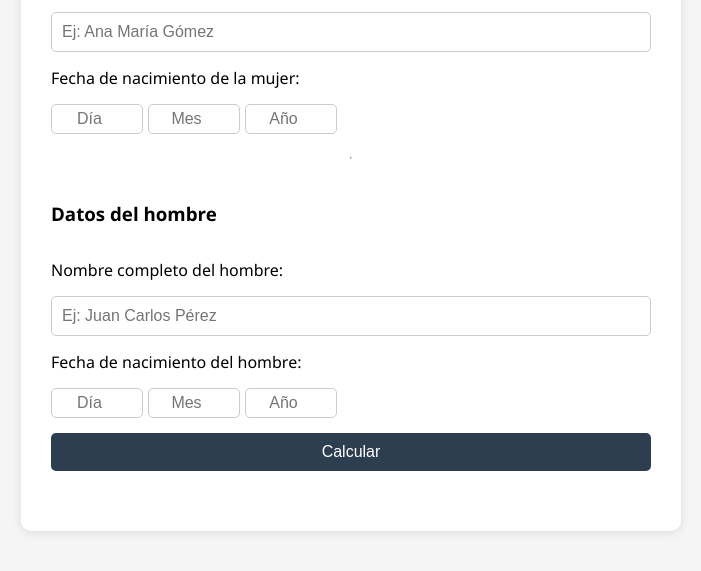
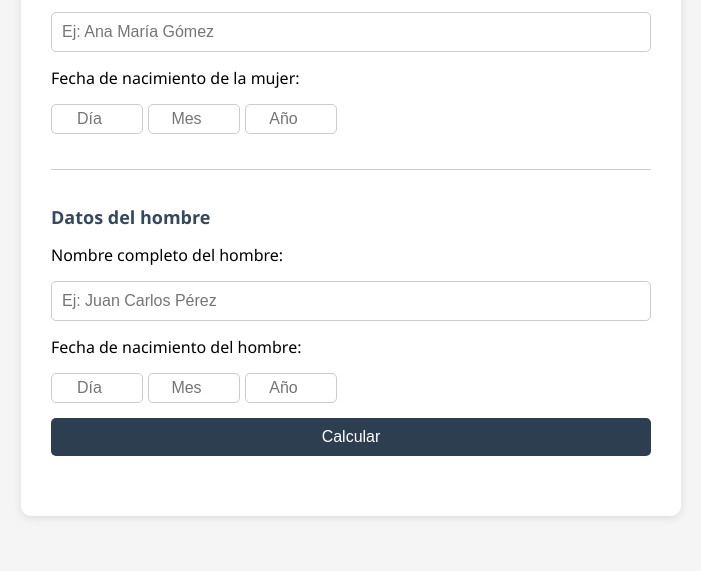
Before and after one commit to astrologoes/vida-pasada, a plain HTML site: page index.html in a window 1280 px wide. Shown: the part 161-732 px from the top of the page, without its empty margins (289-990 px from the left). Drawn offline with Linux system fonts and the light colour scheme.

Commit message:
Update styles.css

```diff
--- a/styles.css
+++ b/styles.css
@@ -78,3 +78,14 @@ th, td {
 #output {
   margin-top: 30px;
 }
+hr {
+  margin: 20px 0;
+  border: none;
+  border-top: 1px solid #ccc;
+}
+
+h3 {
+  margin: 0;
+  font-size: 18px;
+  color: #34495e;
+}
```
